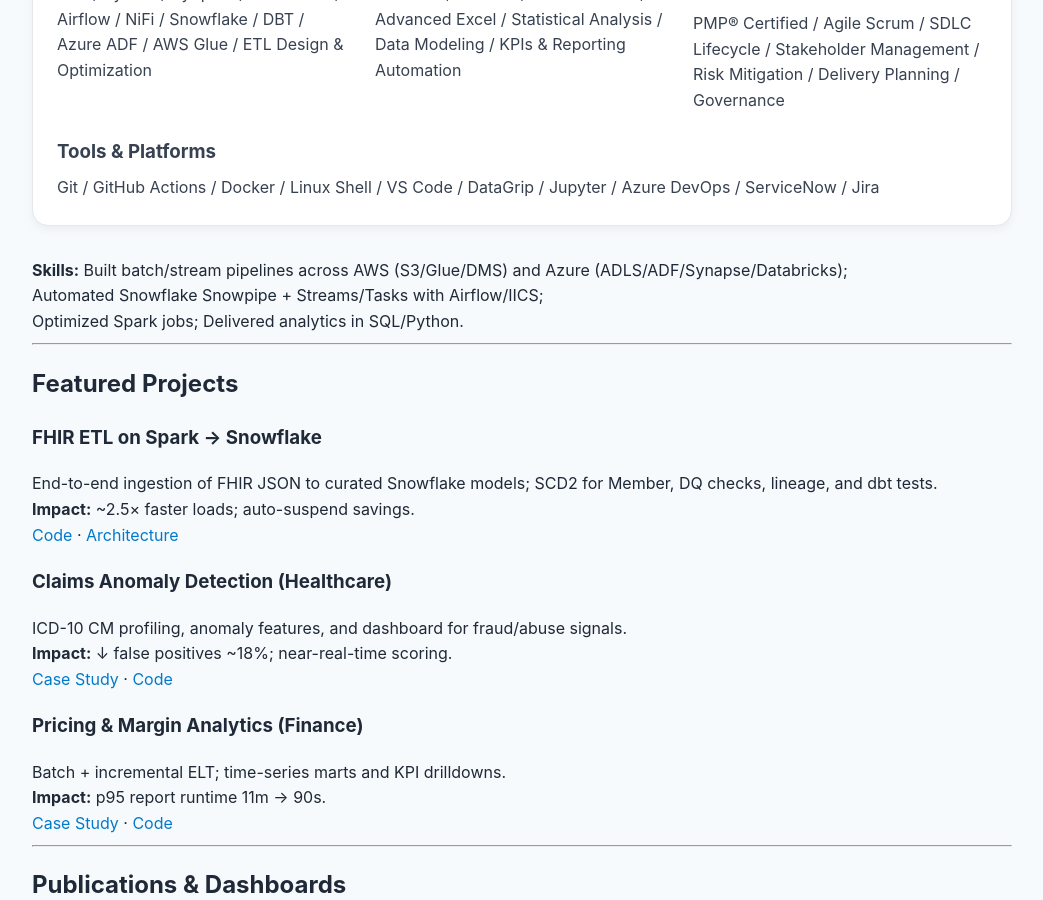
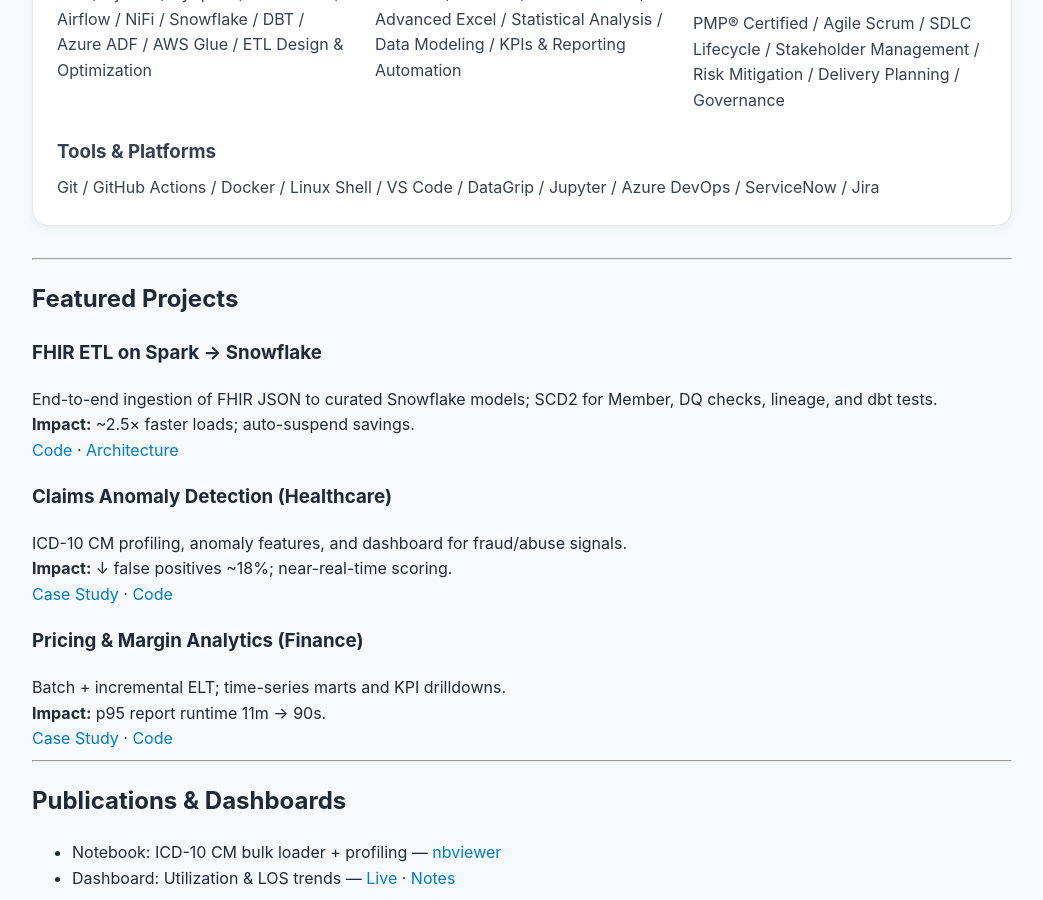
Before and after one commit to PawanJadhav7/PawanJadhav.github.io, a Jekyll site: the page built from index.md, in a window 1280 px wide and 900 px high, scrolled down 879 px. Shown: the whole window, without its empty margins (118-1161 px from the left). Built offline with Jekyll 4.4.1, drawn with Linux system fonts in a browser that asks for light colours.

Commit message:
Update index.md

```diff
--- a/index.md
+++ b/index.md
@@ -88,13 +88,6 @@ layout: default
   </div>
 
 </section>
-
-**Skills:**
-Built batch/stream pipelines across AWS (S3/Glue/DMS) and Azure (ADLS/ADF/Synapse/Databricks);<br>
-Automated Snowflake Snowpipe + Streams/Tasks with Airflow/IICS;
-Optimized Spark jobs;
-Delivered analytics in SQL/Python.
-
 ---
 
 ## Featured Projects
```
